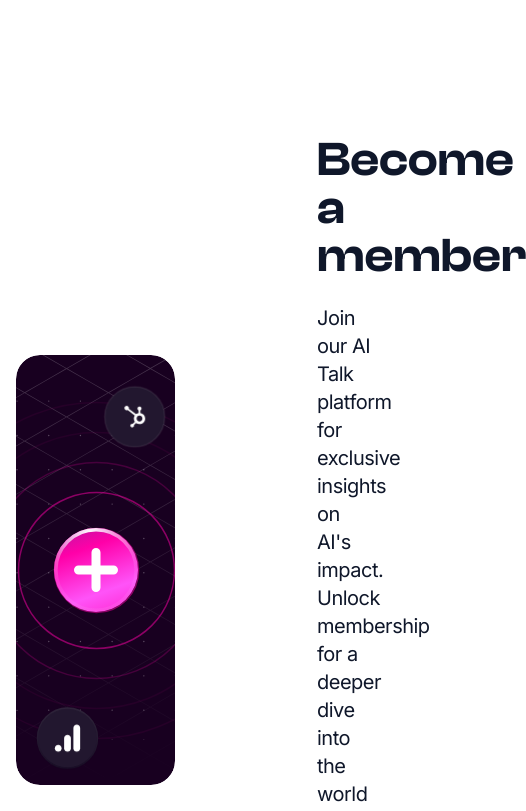
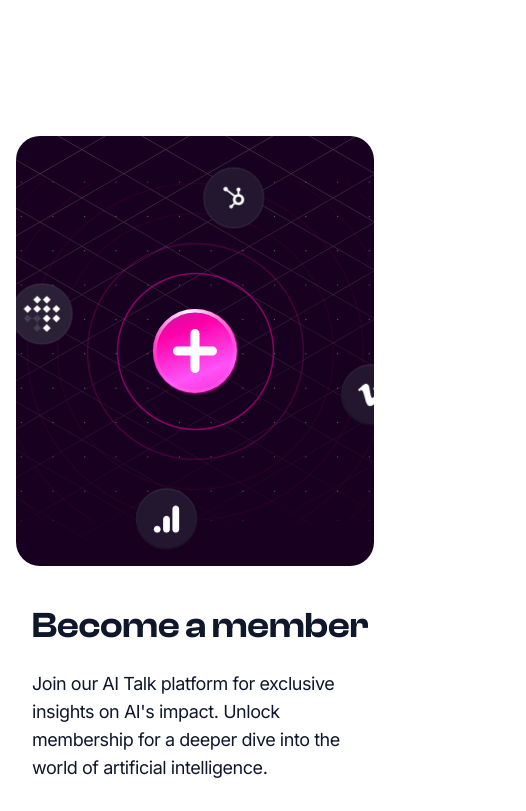
Before and after one commit to nirnejak/ai-talks-website, a Next.js app: page / in a window 390 px wide. Shown: the part 2400-3211 px from the top of the page, 526 px wide, since content can reach past the window. Built offline with nearby package versions, Linux system fonts and the light colour scheme.

Commit message:
Join Section reponsiveness

```diff
--- a/components/sections/JoinSection.tsx
+++ b/components/sections/JoinSection.tsx
@@ -10,16 +10,14 @@ import ArrowRight from "../vectors/ArrowRight"
 const JoinSection: React.FC = () => {
   return (
     <section className="py-20">
-      <Container className="grid grid-cols-2 items-center gap-10">
-        <div className="relative overflow-hidden rounded-3xl">
-          <AnimatedComponent />
-        </div>
+      <Container className="grid items-center gap-10 md:grid-cols-2">
+        <AnimatedComponent />
         <div>
-          <div className="ml-[102px] max-w-[470px]">
-            <h2 className="mb-6 font-heading text-5xl font-semibold text-slate-900">
+          <div className="ml-4 max-w-[470px] md:ml-auto">
+            <h2 className="mb-6 font-heading text-4xl font-semibold text-slate-900 lg:text-5xl">
               Become a member
             </h2>
-            <p className="mb-10 text-xl tracking-tight text-slate-900">
+            <p className="mb-10 text-lg tracking-tight text-slate-900 lg:text-xl">
               Join our AI Talk platform for exclusive insights on AI{"'"}s
               impact. Unlock membership for a deeper dive into the world of
               artificial intelligence.
```
